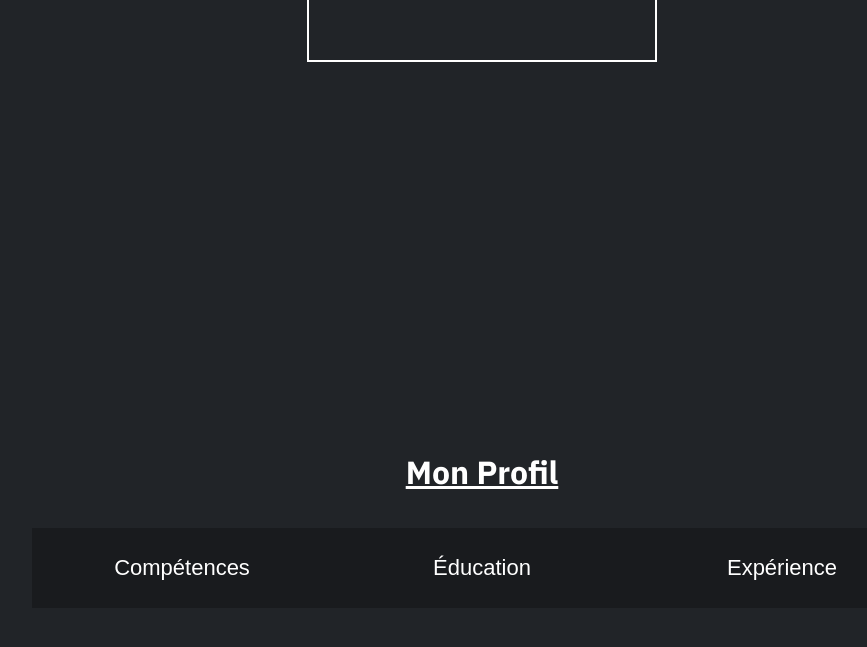
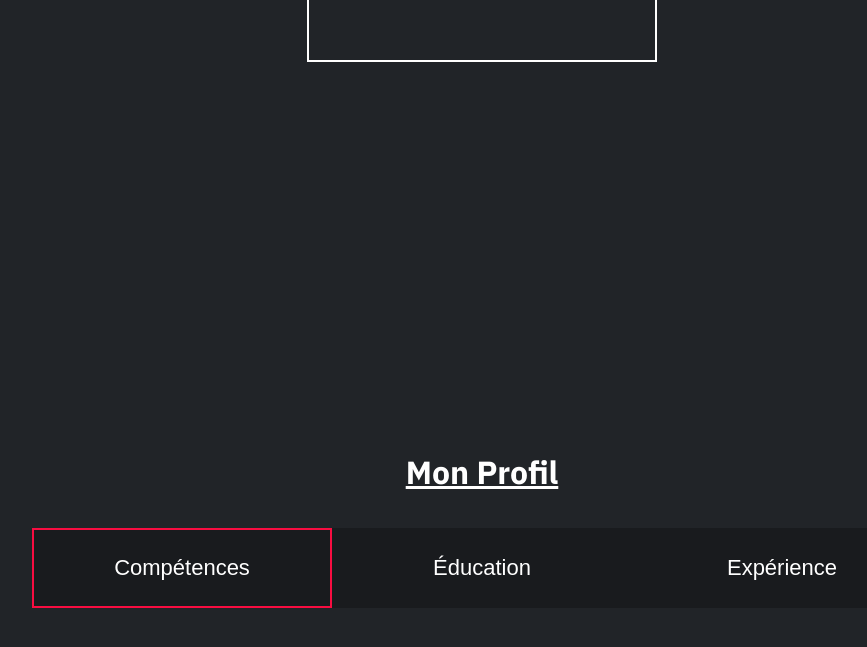
Before and after one commit to AntoineCarlu/Portfolio, a Next.js app in the folder Portfolio/: page / in a window 1280 px wide. Shown: the part 1530-2177 px from the top of the page, without its empty margins (158-1025 px from the left). Built offline with nearby package versions, Linux system fonts and the light colour scheme.

Commit message:
effect border buttons profil

```diff
--- a/Portfolio/src/pages/accueil.component.js
+++ b/Portfolio/src/pages/accueil.component.js
@@ -2,6 +2,7 @@ import styles from '../styles/accueil.module.css';
 
 
 export default function Accueil() {
+
   const presentJ = "Développeur Web";
 
   return (
@@ -31,4 +32,5 @@ export default function Accueil() {
     </div>
     </section>
   );
+
 }
--- a/Portfolio/src/pages/header.component.js
+++ b/Portfolio/src/pages/header.component.js
@@ -4,7 +4,7 @@ import React, { useEffect, useState } from 'react';
 
 export default function Header() {
 
-  //Event to display header list when click on the burger-menu icon
+  // Script to display header nav-bar list when user click on the burger-menu icon
   var burgerCheck = false;
   function burgerClicked() {
     //define elements
@@ -41,11 +41,10 @@ export default function Header() {
     }
   }
 
-
-  //Event to change the color of nav-bar links if on correct section
+  // Script to change the color of nav-bar anchors links if on corresponding section
   const [currentSection, setCurrentSection] = useState('home');
   useEffect(() => {
-    //check current section
+    //function to check current section and give correct active class
     const CurrentSection = () => {
       const sections = document.querySelectorAll('section');
       let currentSectionId = '';
@@ -58,10 +57,12 @@ export default function Header() {
           currentSectionId = section.getAttribute('id');
         }
       });
-      //note current section to have correct color
+      //save current section to have correct color
       setCurrentSection(currentSectionId);
     };
 
+    //execute the script on page load
+    CurrentSection();
     //execute the script when page scroll
     window.addEventListener('scroll', CurrentSection);
     return () => {
@@ -69,7 +70,8 @@ export default function Header() {
     };
   }, []);
 
-  //Content of the Header
+
+  // Content of the Header
   return (
     <header className={styles.header}>
       <a href=''>{/*Home*/}</a>
--- a/Portfolio/src/pages/profil.component.js
+++ b/Portfolio/src/pages/profil.component.js
@@ -1,15 +1,31 @@
 import styles from '../styles/profil.module.css';
+import React, { useState, useEffect } from 'react';
 
 
 export default function Profil() {
+
+  // Script to active an event to set an active class on profil buttons clicked
+    const [activeButton, setactiveButton] = useState(null);
+    //the function to active the index for the correct button
+    const profilButton = (index) => {
+      setactiveButton(index === activeButton ? null : index);
+    };
+  //use the function on first button automatically on page load
+  useEffect(() => {
+    profilButton(0);
+  }, []);
+
+
+  // Content of the page
   return (
     <section className={styles.profil} id="Profil">
       <h1><u>Mon Profil</u></h1>
       <div className={styles.buttonsDiv}>
-        <button>Compétences</button>
-        <button>Éducation</button>
-        <button>Expérience</button>
+        <button className={activeButton === 0 ? styles.activeButton : ''} onClick={() => profilButton(0)}>Compétences</button>
+        <button className={activeButton === 1 ? styles.activeButton : ''} onClick={() => profilButton(1)}>Éducation</button>
+        <button className={activeButton === 2 ? styles.activeButton : ''} onClick={() => profilButton(2)}>Expérience</button>
       </div>
     </section>
   );
+
 }
--- a/Portfolio/src/pages/projects.component.js
+++ b/Portfolio/src/pages/projects.component.js
@@ -2,9 +2,11 @@ import styles from '../styles/projects.module.css';
 
 
 export default function Projects() {
+
   return (
     <section className={styles.projects} id="Projects">
       <h1><u>Mes Projets</u></h1>
+      {/*List of imported divs for each projects*/}
       <div className={styles.projectsFlex}>
         <div className={styles.projectBox}>
           <a href=""><div className={styles.boxLink}></div></a>
@@ -21,4 +23,5 @@ export default function Projects() {
       </div>
     </section>
   );
+
 }
--- a/Portfolio/src/styles/profil.module.css
+++ b/Portfolio/src/styles/profil.module.css
@@ -32,6 +32,10 @@
     /*hover effect*/
     .buttonsDiv button:hover {
       color: rgba(248, 13, 65);
+    }
+    /*border on button with active class*/
+    .buttonsDiv .activeButton {
+      border: 2px solid rgba(248, 13, 65);
     }
 
 /* RESPONSIVE */
```
